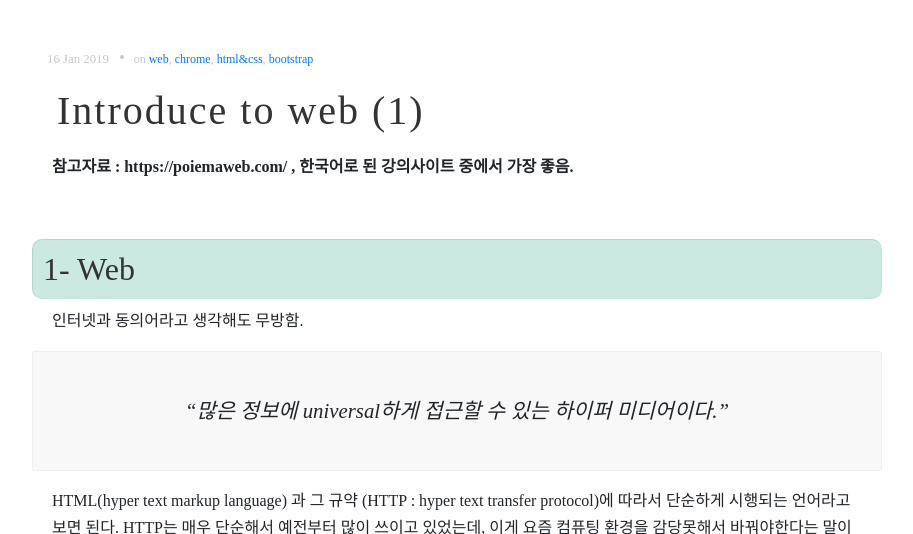
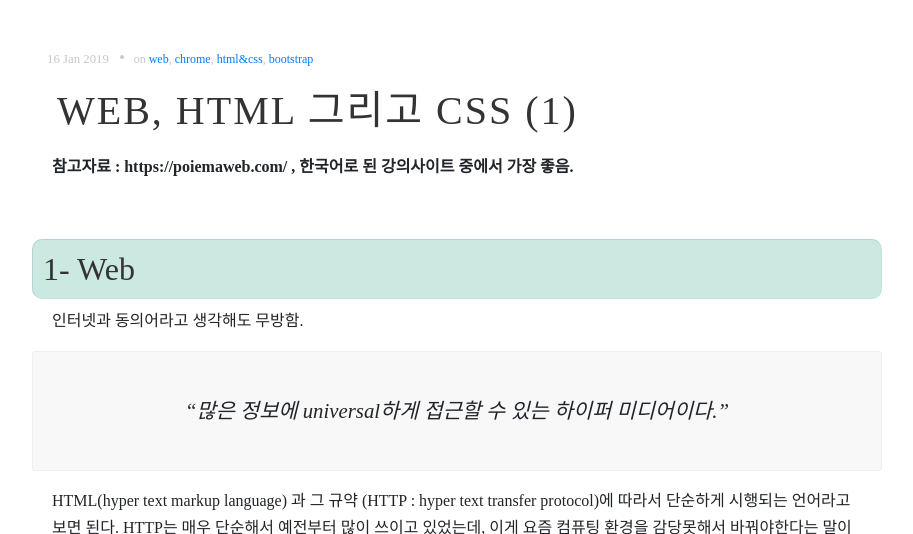
Before and after one commit to DongChanS/DongChanS.github.io, a Jekyll site: the page built from _posts/2019-01-16-16.md, in a window 1280 px wide and 900 px high, cut to the strip 366-900 px from the top of the window. Shown: the whole strip, without its empty margins (96-1009 px from the left). Built offline with Jekyll 4.4.1, drawn with Linux system fonts in a browser that asks for light colours; nearby versions of some CDN libraries; some web fonts are replaced; comment, search, counter and statistics services are not loaded.

Commit message:
Update 2019-01-16-16.md

```diff
--- a/_posts/2019-01-16-16.md
+++ b/_posts/2019-01-16-16.md
@@ -1,6 +1,6 @@
 ---
 layout : post
-title : Introduce to web (1)
+title : WEB, HTML 그리고 CSS (1)
 author : "Shin Dong Chan"
 tags : ['web','chrome','html&css','bootstrap']
 category : 'Web'
```
